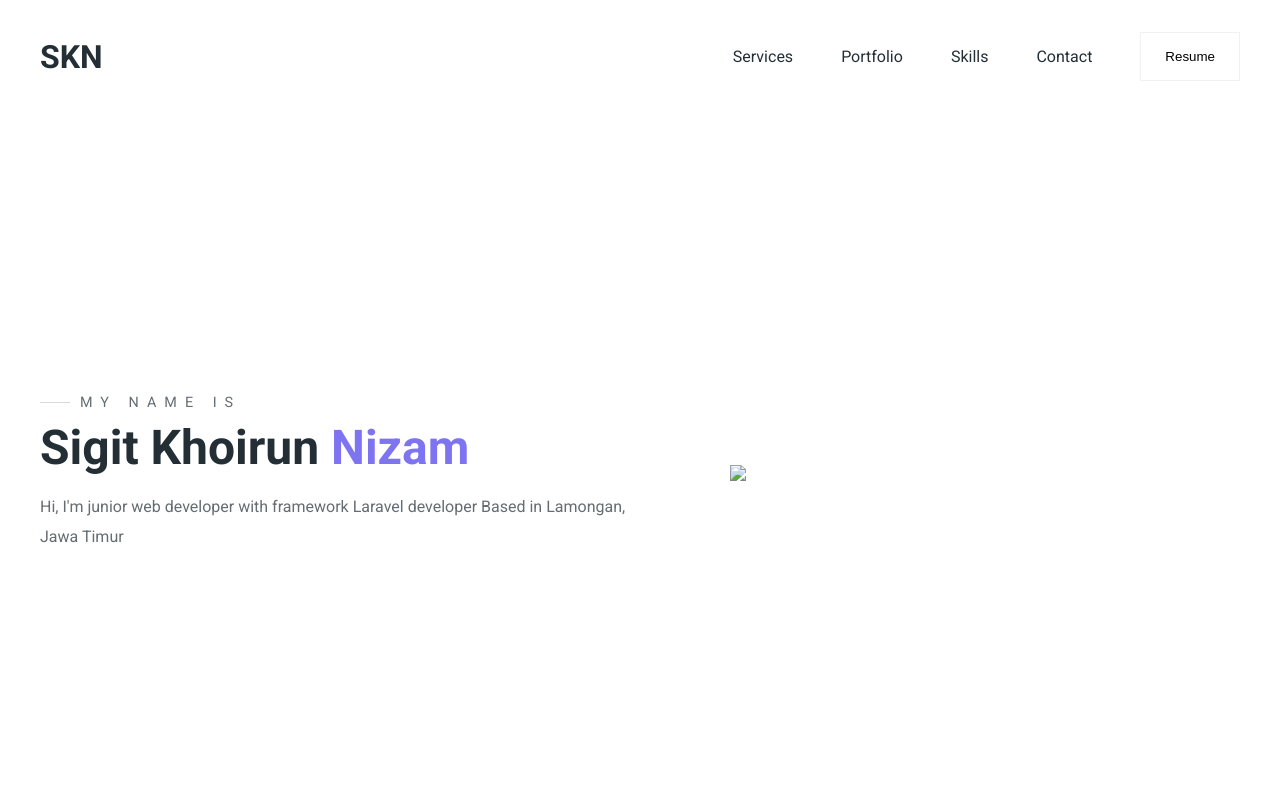
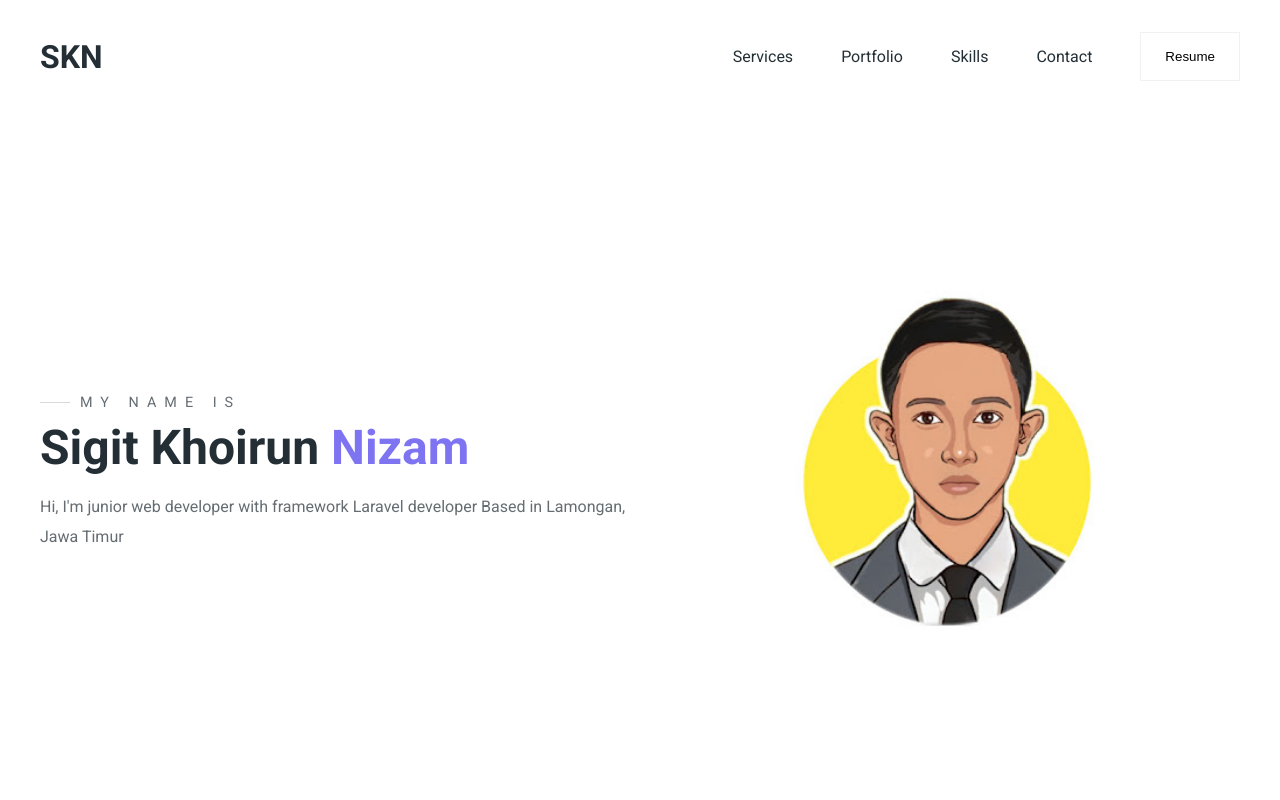
Before and after one commit to sigit-khoirun-nizam/portofolio, a plain HTML site: page index.html in a window 1280 px wide. Shown: the top 800 px of the page. Drawn offline with Linux system fonts and the light colour scheme; the site is published under a folder, as on GitHub Pages, so addresses that start at the root find nothing.

Commit message:
Add Images

```diff
--- a/index.html
+++ b/index.html
@@ -45,7 +45,7 @@
                     <p>Hi, I'm junior web developer with framework Laravel developer Based in Lamongan, Jawa Timur</p>
                 </div>
                 <div class="hero-right">
-                    <img src="/img/rz.jpg">
+                    <img src="img/rz.jpg">
                 </div>
             </section>
         </div>
```
